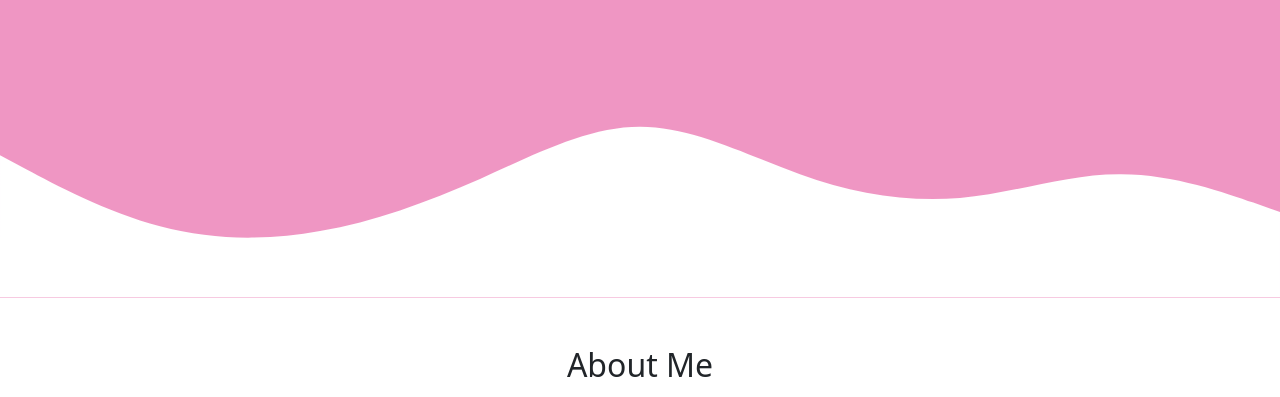
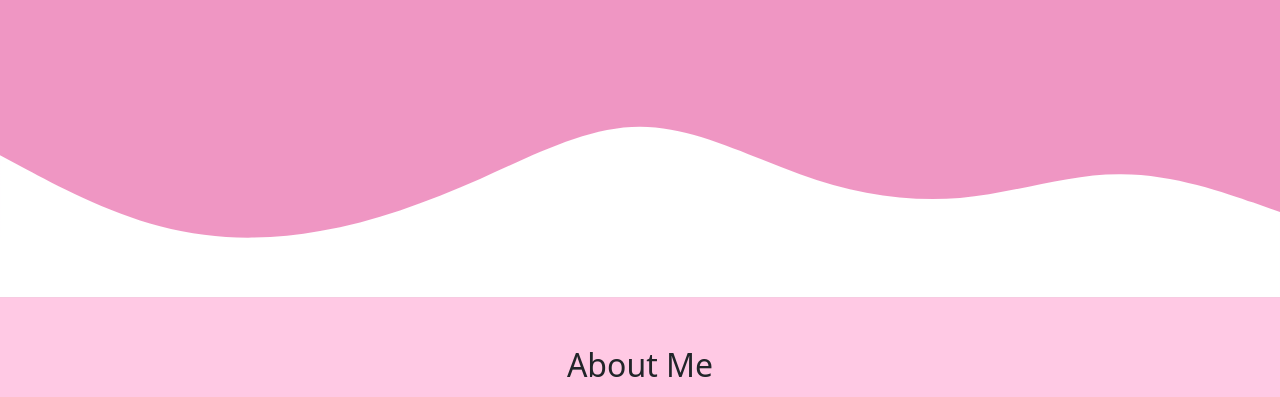
Before and after one commit to deviastriani/deviastriani.github.io, a plain HTML site: page index.html in a window 1280 px wide. Shown: the part 403-800 px from the top of the page. Drawn offline with nearby package versions, Linux system fonts and the light colour scheme.

Commit message:
mengubah background color pada body

```diff
--- a/style.css
+++ b/style.css
@@ -1,3 +1,7 @@
+body {
+  background-color: #ffc9e4;
+}
+
 .jumbotron {
   padding-top: 6rem;
   background-color: #ef96c3;
```
